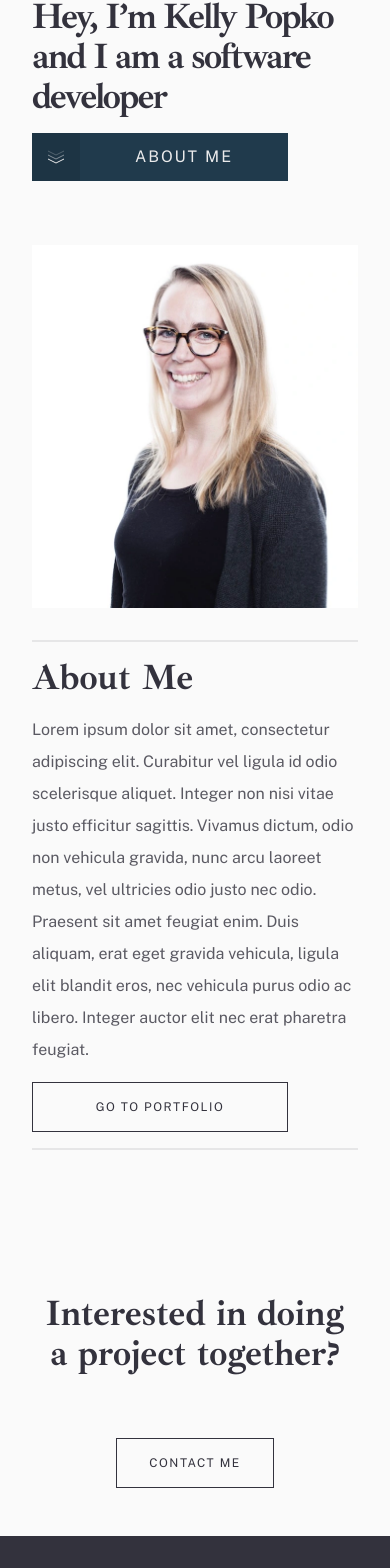
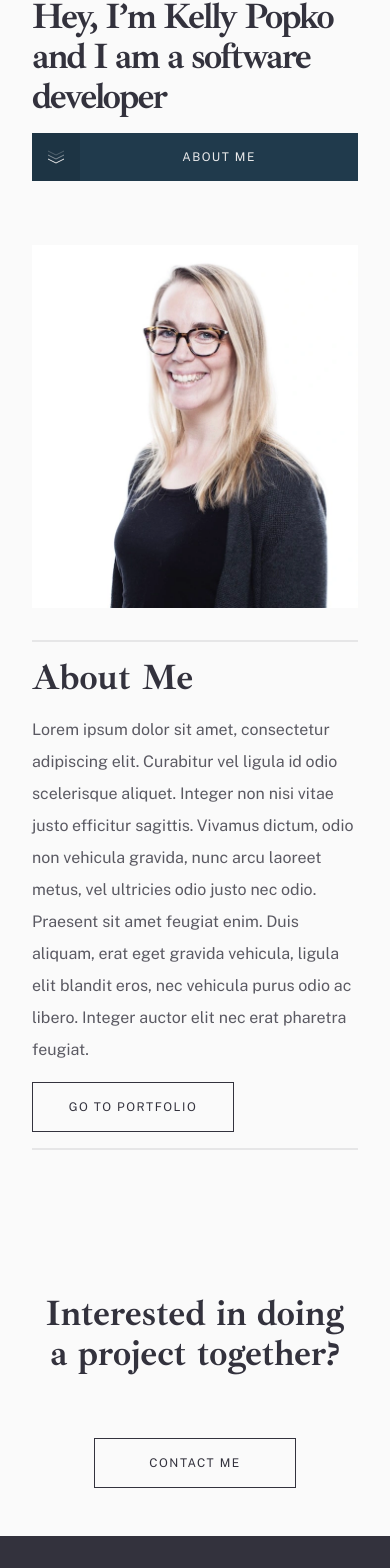
Before and after one commit to kellyky/Portfolio, a React (Vite) app: page / in a window 390 px wide. Shown: the part 399-1967 px from the top of the page. Built offline with nearby package versions, Linux system fonts and the light colour scheme.

Commit message:
Fix Button size:
- Replace responsive buttons with uniform button size
- DRY up redundant button styling

```diff
--- a/src/components/About/About.jsx
+++ b/src/components/About/About.jsx
@@ -57,13 +57,9 @@ export default function About () {
             <Button
               isPrimary={false}
               isButton
-              className='uppercase border py-4
-                w-3xs
-                md:w-11/20 lg:w-1/2 xl:w-xs 2xl:w-sm
-                text-greyish-dark-blue border-greyish-dark-blue
-                text-xs
-                xl:text-lg
-              '
+              className='border
+                border-greyish-dark-blue
+                text-greyish-dark-blue'
             >Go to Portfolio
             </Button>
           </Link>
--- a/src/components/Button/Button.jsx
+++ b/src/components/Button/Button.jsx
@@ -5,7 +5,11 @@ export default function Button ({ children, isButton, isPrimary, ...args }) {
   return (
     <Tag {...args}>
       {isPrimary && <Arrows />}
-      <div className='flex grow-1 tracking-widest items-center justify-center'>
+      <div className='
+        flex grow-1 py-4 tracking-widest items-center justify-center
+        w-[200px] h-[48-px]
+        text-xs font-public-sans uppercase
+        '>
         {children}
       </div>
     </Tag>
--- a/src/components/Contact/Contact.jsx
+++ b/src/components/Contact/Contact.jsx
@@ -37,16 +37,8 @@ export default function Contact () {
       />
       <Button
         isPrimary={false} isButton
-        className='uppercase border py-4
-          px-8
-          md:px-0
-          md:w-[40cqw]
-          lg:w-[30cqw]
-          text-greyish-dark-blue border-greyish-dark-blue
-          text-xs
-          xl:text-lg
-          font-public-sans
-        '
+        className='border border-greyish-dark-blue
+          text-greyish-dark-blue'
       >Contact me
       </Button>
     </section>
--- a/src/components/Hero/Hero.jsx
+++ b/src/components/Hero/Hero.jsx
@@ -42,9 +42,8 @@ export default function Hero () {
           className='inline-flex group
           transition-all delay-300 duration-150 ease-in-out
           cursor-pointer hover:bg-muted-cyan hover:text-white
-          sm:max-w-xs max-w-3xs md:w-2/5 lg:h-1/8 lg:w-1/2
-          bg-dark-blue items-center font-public-sans
-          text-light-grey uppercase md:absolute md:bottom-0'
+          bg-dark-blue text-light-grey
+          uppercase md:absolute md:bottom-0'
         >
           About Me
         </Button>
--- a/src/pages/PortfolioPage.jsx
+++ b/src/pages/PortfolioPage.jsx
@@ -57,12 +57,8 @@ function PortfolioPage () {
                   <Button
                     isPrimary={false}
                     isButton
-                    className='uppercase border py-4
-                      w-3xs
-                      md:w-11/20 lg:w-1/2 xl:w-xs 2xl:w-sm
+                    className='uppercase border
                       text-greyish-dark-blue border-greyish-dark-blue
-                      text-xs
-                      xl:text-lg
                     '
                   >View Project
                   </Button>
```
